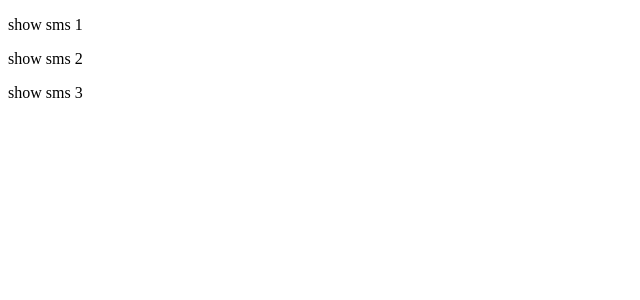
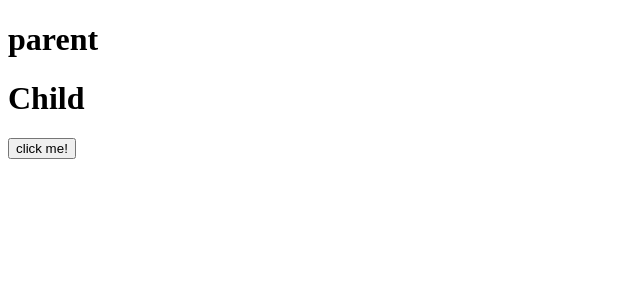
Before and after one commit to rahulvarmass/Angular-week-2, an Angular app: page / in a window 1280 px wide. Shown: the top 300 px of the page, without its empty margins (0-640 px from the left). Built offline with nearby package versions, Linux system fonts and the light colour scheme.

Commit message:
understood the structure of the child to parent and vice versaconcept and need to done more example concepts like this

```diff
--- a/src/app/app.component.html
+++ b/src/app/app.component.html
@@ -20,5 +20,4 @@
 
 
 
-
-<app-example></app-example>
+<app-parent></app-parent>
--- a/src/app/app.module.ts
+++ b/src/app/app.module.ts
@@ -8,6 +8,8 @@ import { LoginpageComponent } from './loginpage/loginpage.component';
 import { JvlComponent } from './jvl/jvl.component';
 import { FormsModule } from '@angular/forms';
 import { ExampleComponent } from './example/example.component';
+import { ChildComponent } from './child/child.component';
+import { ParentComponent } from './parent/parent.component';
 // import { Routes } from '@angular/router';
 // import { HomeComponent } from './home/home.component';
 // import { AboutComponent } from './about/about.component';
@@ -31,6 +33,9 @@ import { ExampleComponent } from './example/example.component';
     LoginpageComponent,
     JvlComponent,
     ExampleComponent,
+    ChildComponent,
+    ParentComponent,
+
     // HomeComponent,
     // AboutComponent,
     // ContactComponent,
--- /dev/null
+++ b/src/app/child/child.component.html
@@ -0,0 +1,5 @@
+<div>
+    <h1>Child</h1>
+    <button (click)="b()">click me!</button>
+
+</div>
--- /dev/null
+++ b/src/app/child/child.component.ts
@@ -0,0 +1,21 @@
+import { Component, OnInit, Output, EventEmitter } from '@angular/core';
+
+@Component({
+  selector: 'app-child',
+  templateUrl: './child.component.html',
+  styleUrls: ['./child.component.css']
+})
+export class ChildComponent implements OnInit {
+
+  @Output() a= new EventEmitter<string>();
+
+  b(): void{
+    this.a.emit('the message');
+  }
+
+  constructor() { }
+
+  ngOnInit(): void {
+  }
+
+}
--- /dev/null
+++ b/src/app/parent/parent.component.html
@@ -0,0 +1,5 @@
+<div>
+    <h1>parent</h1>
+    <p>{{c}}</p>
+    <app-child (a)="dotc($event)"></app-child>
+</div>
--- /dev/null
+++ b/src/app/parent/parent.component.ts
@@ -0,0 +1,22 @@
+import { Component, OnInit } from '@angular/core';
+
+@Component({
+  selector: 'app-parent',
+  templateUrl: './parent.component.html',
+  styleUrls: ['./parent.component.css']
+})
+export class ParentComponent implements OnInit {
+
+  c: string | undefined;
+
+
+  dotc(e: string): void{
+    this.c= e;
+  }
+
+  constructor() { }
+
+  ngOnInit(): void {
+  }
+
+}
```
Also changed, not shown: src/app/child/child.component.css (added), src/app/parent/parent.component.css (added), 2 other files (tests, documents, lock files or other folders).
